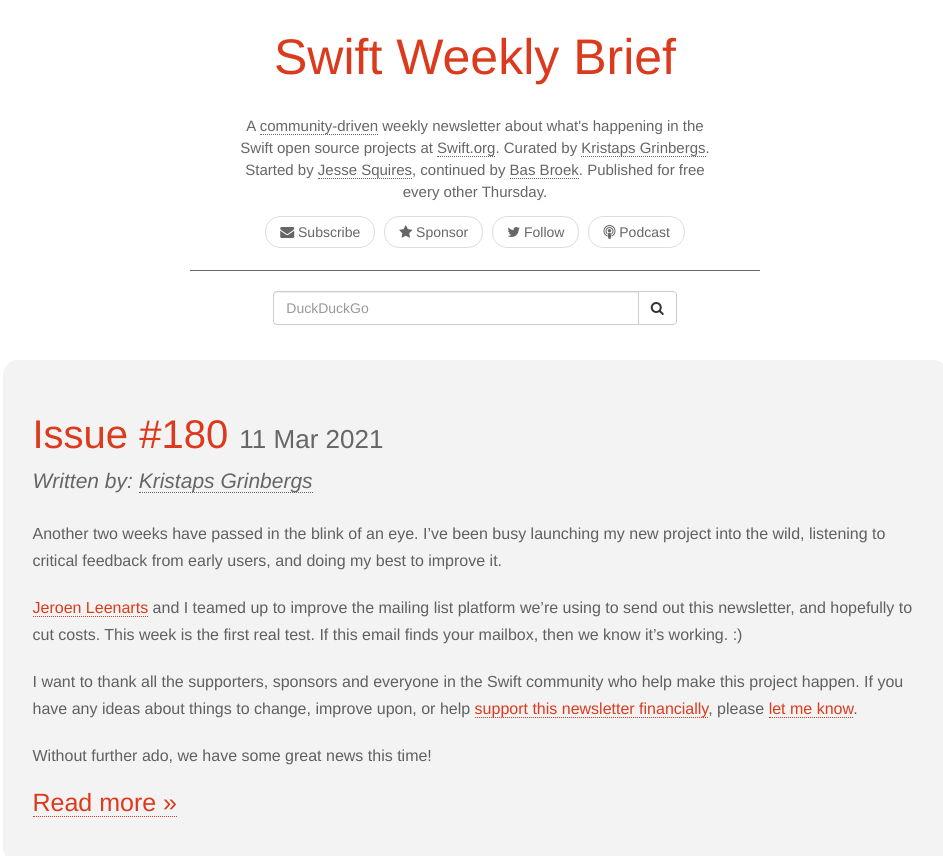
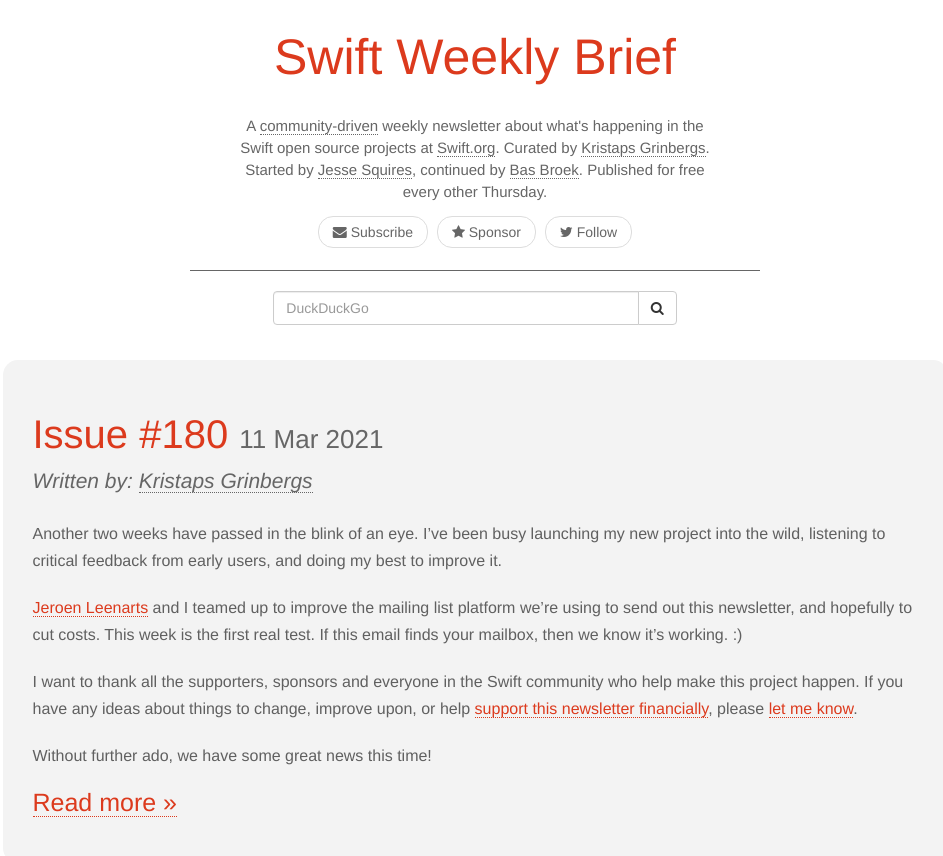
Before and after one commit to SwiftWeekly/swiftweekly.github.io, a Jekyll site: the page built from index.html, in a window 1280 px wide and 900 px high. Shown: the top 856 px of the window, without its empty margins (165-1108 px from the left). Built offline with Jekyll 4.4.1, drawn with Linux system fonts in a browser that asks for light colours; the list of posts is cut into pages by our own code.

Commit message:
Swift Unwrapped podcast has been inactive since december.

```diff
--- a/_includes/subscribe.html
+++ b/_includes/subscribe.html
@@ -6,7 +6,6 @@
          	<li><a href="/subscribe" title="Subscribe via Email"><i class="fa fa-envelope" aria-hidden="true"></i> Subscribe</a></li>
             <li><a href="/sponsorship" title="Become a sponsor"><i class="fa fa-star" aria-hidden="true"></i> Sponsor</a></li>
             <li><a href="{{ site.links.twitter }}" title="Follow us on Twitter"><i class="fa fa-twitter" aria-hidden="true"></i> Follow</a></li>
-            <li><a href="https://spec.fm/podcasts/swift-unwrapped" title="Swift Unwrapped"><i class="fa fa-podcast" aria-hidden="true"></i> Podcast</a></li>
          </ul>
       </nav>
    </div> <!-- col -->
```
